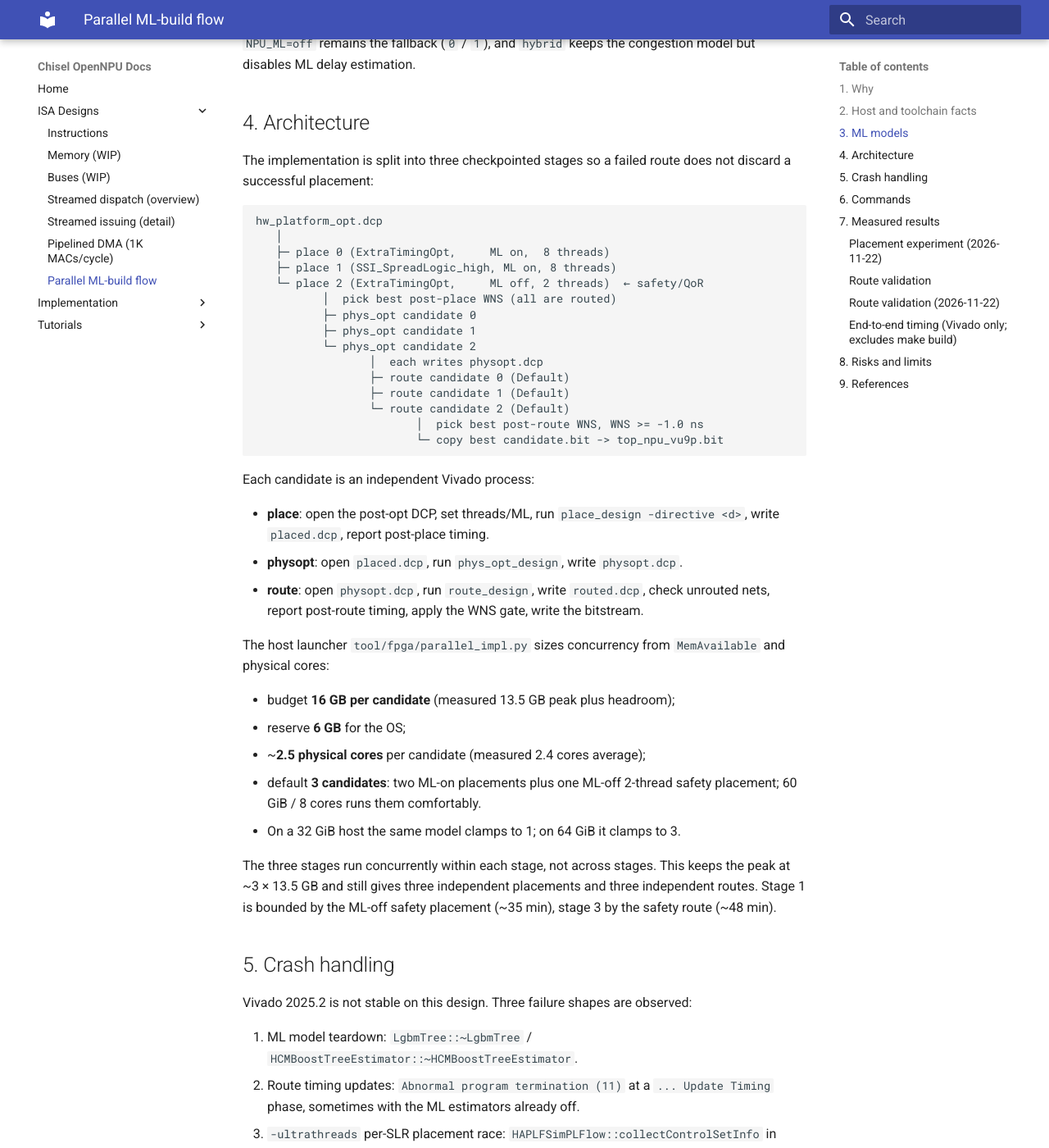
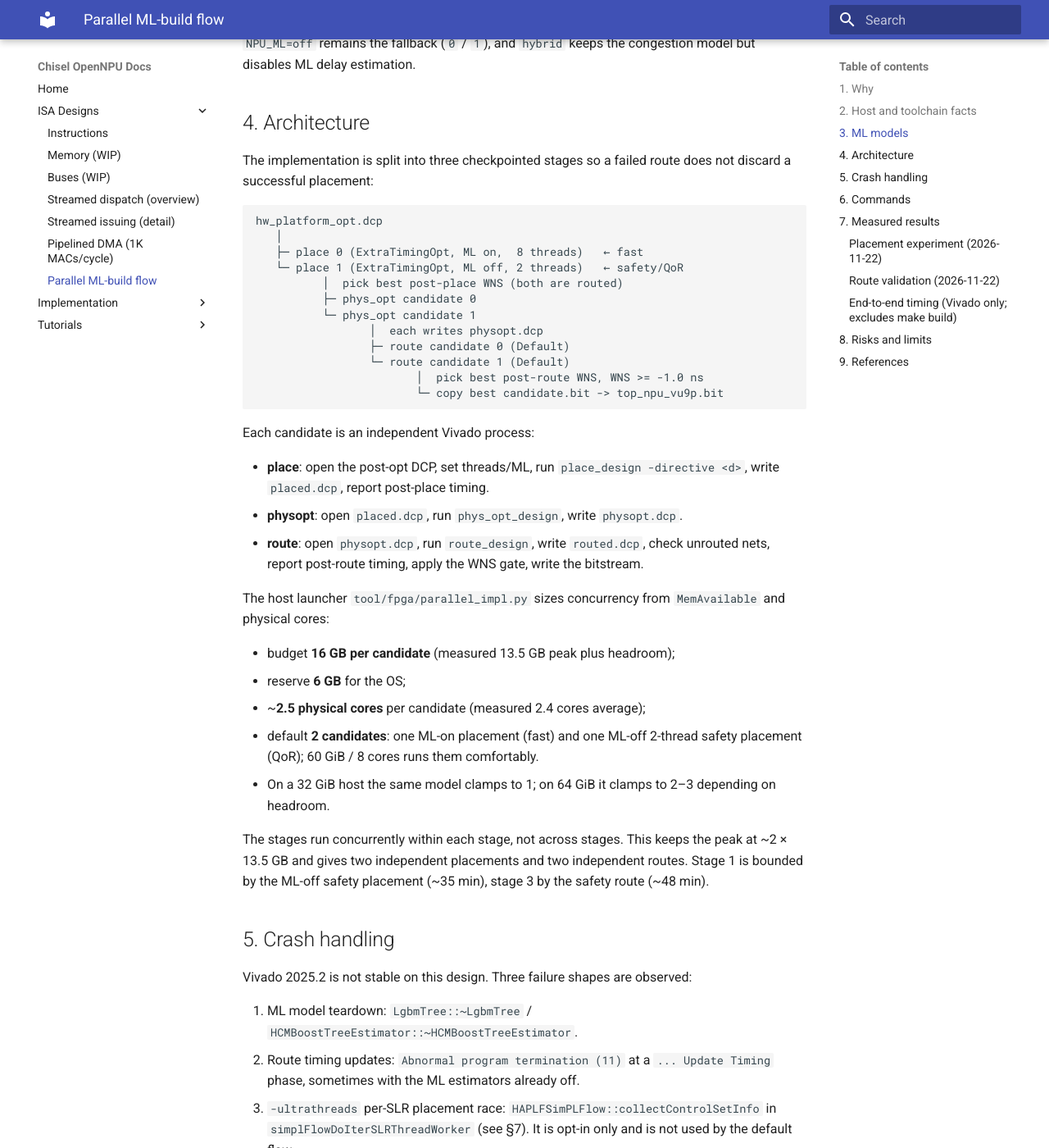
Before and after one commit to mpskex/chisel-npu, an MkDocs documentation site: the page built from docs/designs/06.parallel-ml-build.md, in a window 1280 px wide and 1400 px high, scrolled down 2224 px. Shown: the whole window at 82% size. Built offline with MkDocs 1.6.1 and Material for MkDocs 9.7.7, drawn with Linux system fonts in a browser that asks for light colours; some of the changed text lies outside the part shown.

Commit message:
fix(vu9p): drop unstable spread directives from default candidate set

````diff
--- a/docs/designs/06.parallel-ml-build.md
+++ b/docs/designs/06.parallel-ml-build.md
@@ -97,17 +97,14 @@ does not discard a successful placement:
 ```
 hw_platform_opt.dcp
    │
-   ├─ place 0 (ExtraTimingOpt,     ML on,  8 threads)
-   ├─ place 1 (SSI_SpreadLogic_high, ML on, 8 threads)
-   └─ place 2 (ExtraTimingOpt,     ML off, 2 threads)  ← safety/QoR
-          │  pick best post-place WNS (all are routed)
+   ├─ place 0 (ExtraTimingOpt, ML on,  8 threads)   ← fast
+   └─ place 1 (ExtraTimingOpt, ML off, 2 threads)   ← safety/QoR
+          │  pick best post-place WNS (both are routed)
           ├─ phys_opt candidate 0
-          ├─ phys_opt candidate 1
-          └─ phys_opt candidate 2
+          └─ phys_opt candidate 1
                  │  each writes physopt.dcp
                  ├─ route candidate 0 (Default)
-                 ├─ route candidate 1 (Default)
-                 └─ route candidate 2 (Default)
+                 └─ route candidate 1 (Default)
                         │  pick best post-route WNS, WNS >= -1.0 ns
                         └─ copy best candidate.bit -> top_npu_vu9p.bit
 ```
@@ -127,13 +124,14 @@ The host launcher `tool/fpga/parallel_impl.py` sizes concurrency from
 - budget **16 GB per candidate** (measured 13.5 GB peak plus headroom);
 - reserve **6 GB** for the OS;
 - ~**2.5 physical cores** per candidate (measured 2.4 cores average);
-- default **3 candidates**: two ML-on placements plus one ML-off 2-thread
-  safety placement; 60 GiB / 8 cores runs them comfortably.
-- On a 32 GiB host the same model clamps to 1; on 64 GiB it clamps to 3.
+- default **2 candidates**: one ML-on placement (fast) and one ML-off
+  2-thread safety placement (QoR); 60 GiB / 8 cores runs them comfortably.
+- On a 32 GiB host the same model clamps to 1; on 64 GiB it clamps to 2–3
+  depending on headroom.
 
-The three stages run concurrently within each stage, not across stages.  This
-keeps the peak at ~3 × 13.5 GB and still gives three independent placements and
-three independent routes.  Stage 1 is bounded by the ML-off safety placement
+The stages run concurrently within each stage, not across stages.  This
+keeps the peak at ~2 × 13.5 GB and gives two independent placements and two
+independent routes.  Stage 1 is bounded by the ML-off safety placement
 (~35 min), stage 3 by the safety route (~48 min).
 
 ## 5. Crash handling
@@ -148,6 +146,10 @@ Vivado 2025.2 is not stable on this design.  Three failure shapes are observed:
    `HAPLFSimPLFlow::collectControlSetInfo` in
    `simplFlowDoIterSLRThreadWorker` (see §7).  It is opt-in only and is not
    used by the default flow.
+4. `SSI_SpreadLogic_high` placement timing-graph crash:
+   `Neptune::Timing::TmNode::TmNodeInEdgeIter::Next` in Phase 2.5, even
+   without `-ultrathreads`.  It is not in the default set; `AltSpreadLogic_high`
+   completes but has weaker WNS.
 
 None is an OOM kill; peak memory remains ~13 GB.  The launcher therefore:
 
@@ -180,10 +182,9 @@ tool/fpga/build_vu9p_parallel.sh \
 ```
 
 The default `--place-specs` is
-`ExtraTimingOpt:on:8,SSI_SpreadLogic_high:on:8,ExtraTimingOpt:off:2`:
-two ML-on candidates and one ML-off 2-thread safety candidate.  For the fastest
-single bitstream (accepting the ~−0.055 ns ML-on route) use one ML-on
-candidate:
+`ExtraTimingOpt:on:8,ExtraTimingOpt:off:2`: one fast ML-on candidate and one
+ML-off 2-thread safety candidate.  For only the fastest bitstream (accepting
+the ~−0.055 ns ML-on route) use one ML-on candidate:
 
 ```bash
 tool/fpga/build_vu9p_parallel.sh --jobs 1 \
@@ -209,7 +210,7 @@ python3 tool/fpga/parallel_impl.py --dry-run --jobs 3
 python3 tool/fpga/parallel_impl.py \
   --checkpoint ip/vivado/xcvu9p/prj/prj.runs/impl_1/hw_platform_opt.dcp \
   --jobs 3 --threads 8 --ml on \
-  --place-specs ExtraTimingOpt:on:8,SSI_SpreadLogic_high:on:8,ExtraTimingOpt:off:2 \
+  --place-specs ExtraTimingOpt:on:8,ExtraTimingOpt:off:2 \
   --route-directives Default
 ```
 
@@ -263,7 +264,18 @@ not an ML or memory failure.  Plain 8-thread ML-on placement is stable,
 25 minutes, and produces a better post-place WNS (+0.272 ns) than the old
 ML-off recipe (+0.190 ns).
 
-### Route validation
+A second experiment tested the two spread directives without `-ultrathreads`:
+
+| candidate | directive | elapsed | peak | post-place WNS | result |
+|:--|:--|--:|--:|--:|:--|
+| `alt_plain` | `AltSpreadLogic_high` | 22:44 | 13.49 GB | +0.072 ns | pass |
+| `ssi_plain` | `SSI_SpreadLogic_high` | SIGSEGV at 6:26 | 10.44 GB | — | crash |
+
+`SSI_SpreadLogic_high` crashes in `Neptune::Timing::TmNode::TmNodeInEdgeIter::Next`
+during Phase 2.5, independently of `-ultrathreads`.  `AltSpreadLogic_high`
+completes but its post-place WNS is worse than both `ExtraTimingOpt`
+candidates (+0.072 vs +0.272 ML-on / +0.190 ML-off).  Neither is in the
+default set; they remain available through `--place-specs`.
 
 ### Route validation (2026-11-22)
 
````
Also changed, not shown: docs/implementations/FPGA_VU9P.md (+1 -1 lines), 2 other files.
